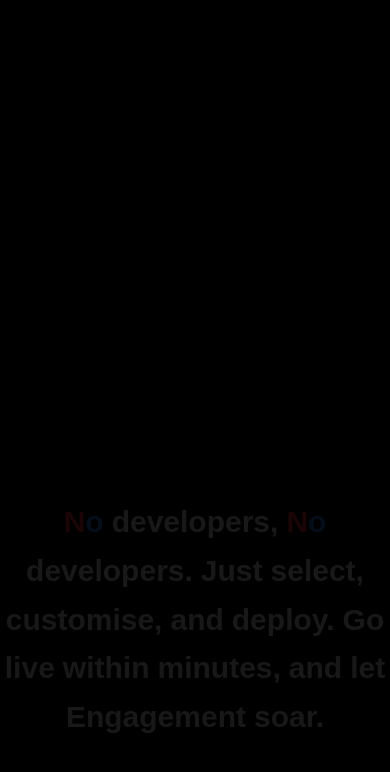
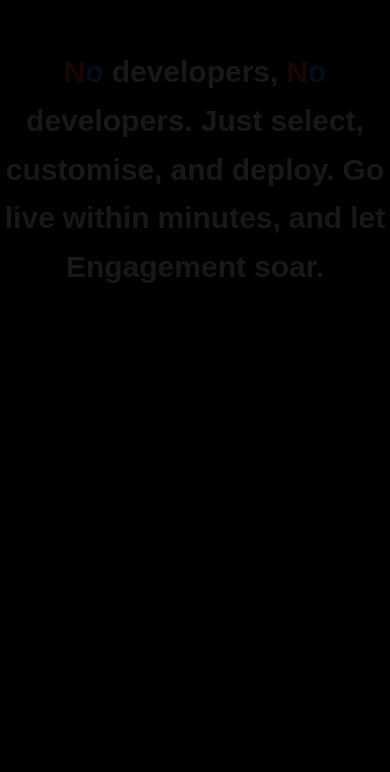
Before and after one commit to magan-gagan/Frontend-Assignment, a Next.js app: page / in a window 390 px wide. Shown: the top 772 px of the page. Built offline with nearby package versions, Linux system fonts and the light colour scheme.

Commit message:
Mobile view updated

```diff
--- a/src/components/AnimatedSection.tsx
+++ b/src/components/AnimatedSection.tsx
@@ -89,7 +89,6 @@ export default function AnimatedSection() {
     >
       {/* Cards */}
       <div className="grid grid-cols-1 md:grid-cols-3 gap-8 w-full max-w-6xl z-10">
-
         {/* Card 1 */}
         <div
           ref={addToCardRefs}
@@ -153,7 +152,7 @@ export default function AnimatedSection() {
       </div>
 
       {/* Text */}
-      <h2 className="absolute top-1/2 transform -translate-y-1/2 text-3xl sm:text-4xl md:text-5xl font-bold text-gray-200 leading-relaxed text-center flex flex-wrap justify-center z-0">
+      <h2 className="absolute top-0 sm:top-1/2 sm:transform sm:-translate-y-1/2 mt-12 sm:mt-0 text-3xl sm:text-4xl md:text-5xl font-bold text-gray-200 leading-relaxed text-center flex flex-wrap justify-center z-0">
         {words.map((word, i) => (
           <span
             key={i}
```
